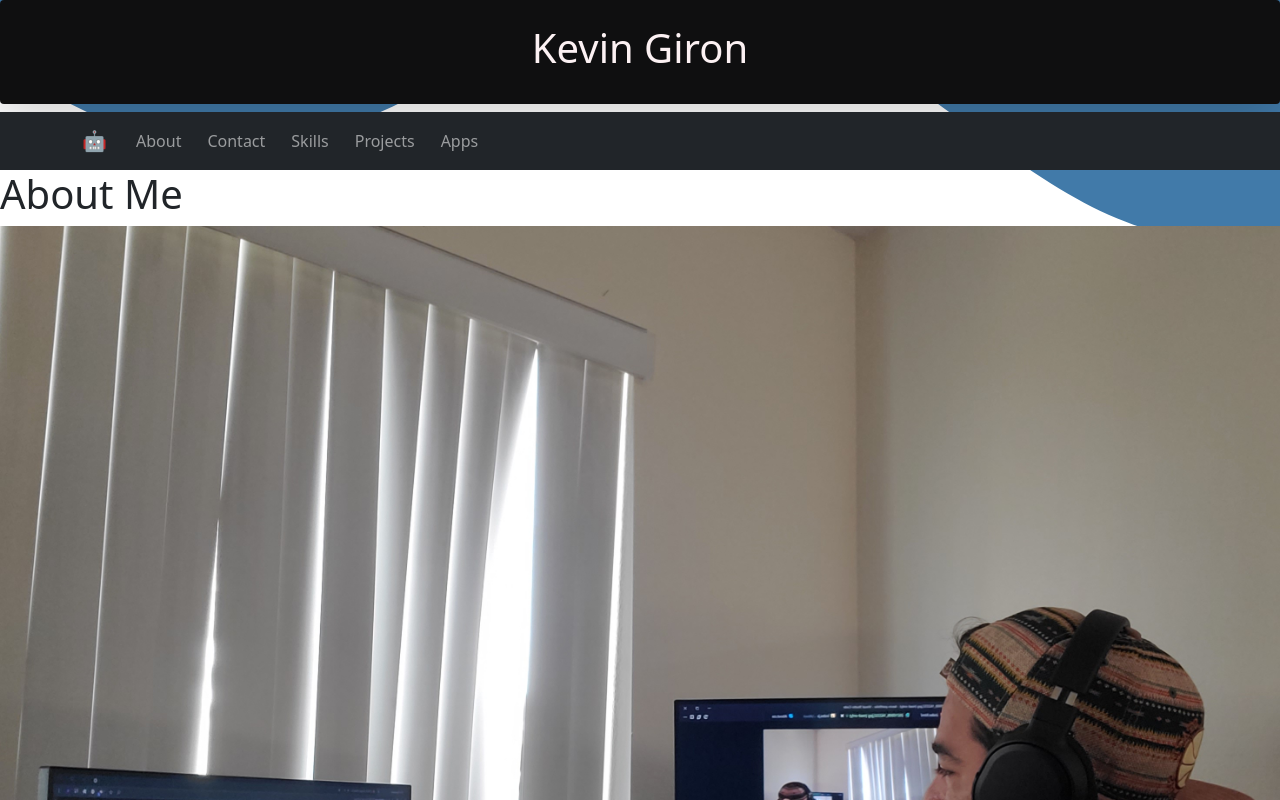
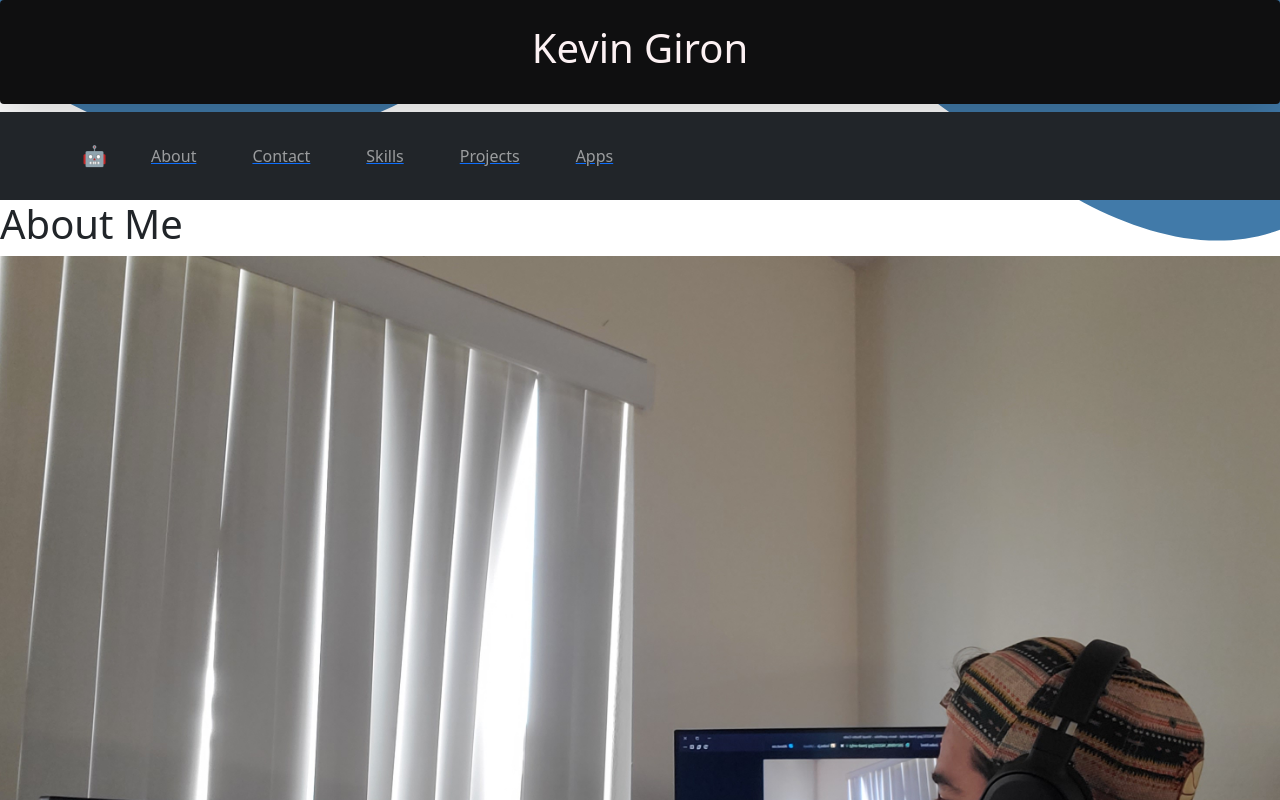
Before and after one commit to SIN88/react-portfolio, a React (Create React App) app: page / in a window 1280 px wide. Shown: the top 800 px of the page. Built offline with nearby package versions, Linux system fonts and the light colour scheme.

Commit message:
it works

```diff
--- a/src/App.js
+++ b/src/App.js
@@ -11,7 +11,7 @@ import Apps from "./components/Apps";
 // import Home from "./components/Home"
 import React from "react";
 import {
-  BrowserRouter as Router,
+  HashRouter as Router,
   Switch,
   Route,
   Link
@@ -26,12 +26,12 @@ import {
       <Header heading={"Kevin Giron"} />
 
         <Navbar>
-          <ul>
+          {/* <ul>
             {/* <li>
               <Link to="/Home">🤖</Link>
             </li>
            */}
-            <li>
+            {/* <li>
               <Link to="/About">About</Link>
             </li>
             <li>
@@ -46,7 +46,7 @@ import {
             <li>
               <Link to="/Apps">Apps</Link>
             </li>
-        </ul>
+        </ul> */}
         </Navbar>
 
         {/* A <Switch> looks through its children <Route>s and
--- a/src/components/Navbar/index.js
+++ b/src/components/Navbar/index.js
@@ -5,6 +5,12 @@ import Nav from 'react-bootstrap/Nav';
 // import  NavDropdown  from 'react-bootstrap/NavDropdown';
 //import { Container, Navbar } from "react-bootstrap";
 import React from "react";
+import {
+  HashRouter as Router,
+  Switch,
+  Route,
+  Link
+ } from "react-router-dom";
 
 const MyNav  =() => {
 
@@ -15,11 +21,11 @@ const MyNav  =() => {
   <Navbar.Toggle aria-controls="responsive-navbar-nav" />
   <Navbar.Collapse id="responsive-navbar-nav">
     <Nav className="me-auto">
-      <Nav.Link href="/About">About</Nav.Link>
-      <Nav.Link href="/Contact">Contact</Nav.Link>
-      <Nav.Link href="/Skills">Skills</Nav.Link>
-      <Nav.Link href="/Projects">Projects</Nav.Link>
-      <Nav.Link href="/Apps">Apps</Nav.Link>
+    <Link to="/About">  <Nav.Link href="/About">About</Nav.Link></Link>
+      <Link to="/Contact"><Nav.Link href="/Contact">Contact</Nav.Link></Link>
+      <Link to ="/Skills"><Nav.Link href="/Skills">Skills</Nav.Link></Link>
+      <Link to ="/Projects"><Nav.Link href="/Projects">Projects</Nav.Link></Link>
+      <Link to ="/Apps"><Nav.Link href="/Apps">Apps</Nav.Link></Link>
 
         {/* <NavDropdown.Item href="/Projects">Projects</NavDropdown.Item> */}
         {/* <NavDropdown.Item href="/Projects">Project2</NavDropdown.Item> */}
```
